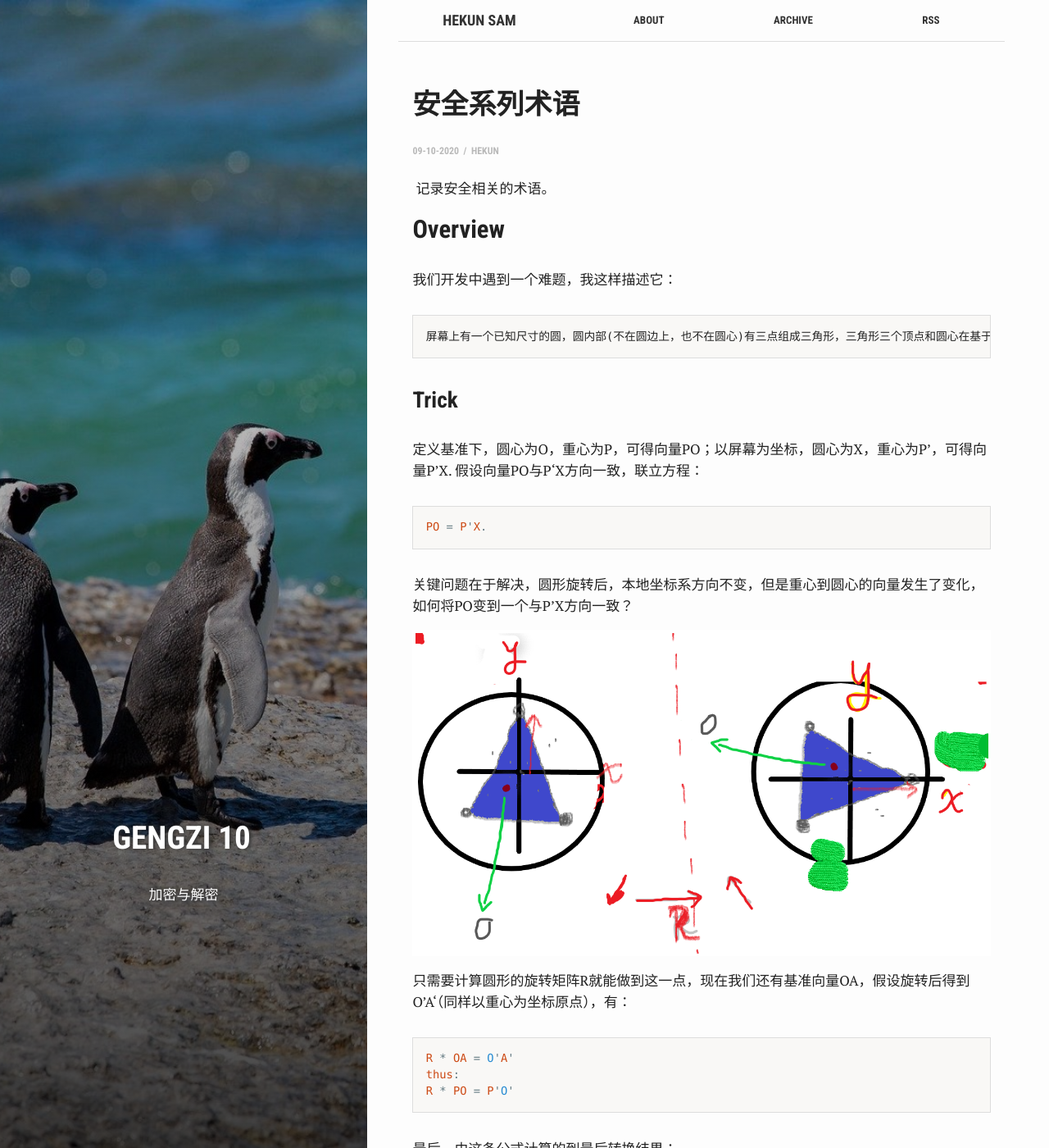
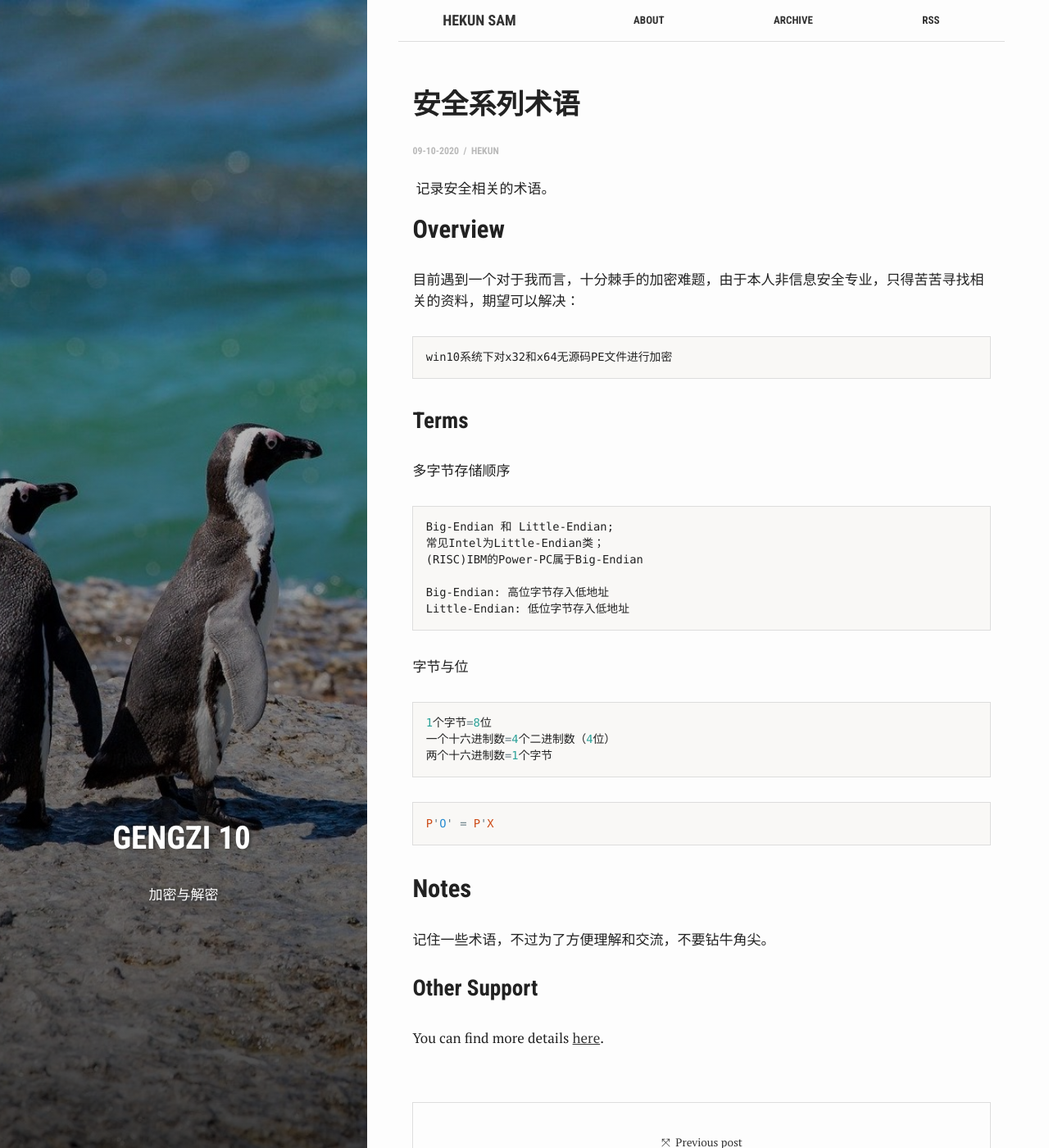
Before and after one commit to yalisandsoso/yalisandsoso.github.io, a Jekyll site: the page built from _posts/2020-10-09-安全系列术语.md, in a window 1280 px wide and 1400 px high. Shown: the whole window at 82% size. Built offline with Jekyll 4.4.1, drawn with Linux system fonts in a browser that asks for light colours; some of the changed text lies outside the part shown.

Commit message:
no message

````diff
--- a/_posts/2020-10-09-安全系列术语.md
+++ b/_posts/2020-10-09-安全系列术语.md
@@ -15,33 +15,34 @@ bg: "african-penguins.jpg"
 
 ## Overview
 
-我们开发中遇到一个难题，我这样描述它：
+目前遇到一个对于我而言，十分棘手的加密难题，由于本人非信息安全专业，只得苦苦寻找相关的资料，期望可以解决：
 
 ```txt
-屏幕上有一个已知尺寸的圆，圆内部(不在圆边上，也不在圆心)有三点组成三角形，三角形三个顶点和圆心在基于重心为原点的坐标系下坐标已知。现在，定义屏幕左上角为(0,0)，右下角为(1,1)，对圆进行旋转、平移的不变形变换，获取三个顶点的屏幕坐标分别为A(ax,ay)、B(bx,by)、C(cx,cy)，要求出圆心此时基于重心的本地坐标以及基于屏幕的全局坐标。
+win10系统下对x32和x64无源码PE文件进行加密
 ```
 
-### Trick
+### Terms
 
-定义基准下，圆心为O，重心为P，可得向量PO；以屏幕为坐标，圆心为X，重心为P'，可得向量P'X. 假设向量PO与P‘X方向一致，联立方程：
+多字节存储顺序
+
+```txt
+Big-Endian 和 Little-Endian;
+常见Intel为Little-Endian类；
+(RISC)IBM的Power-PC属于Big-Endian
+
+Big-Endian: 高位字节存入低地址
+Little-Endian: 低位字节存入低地址
+```
+
+字节与位
 
 ```mathematica
-PO = P'X.
+1个字节=8位
+一个十六进制数=4个二进制数（4位）
+两个十六进制数=1个字节
 ```
 
-关键问题在于解决，圆形旋转后，本地坐标系方向不变，但是重心到圆心的向量发生了变化，如何将PO变到一个与P’X方向一致？
 
-[![2020092701]({{ site.images | relative_url }}/2020092701.png)]({{ site.images | relative_url }}/2020092701.png)
-
-只需要计算圆形的旋转矩阵R就能做到这一点，现在我们还有基准向量OA，假设旋转后得到O'A‘（同样以重心为坐标原点），有：
-
-```mathematica
-R * OA = O'A'
-thus:
-R * PO = P'O'
-```
-
-最后，由这条公式计算的到最后转换结果：
 
 ```mathematica
 P'O' = P'X
@@ -49,10 +50,8 @@ P'O' = P'X
 
 ## Notes
 
-重心与圆心重合，圆形发生旋转，旋转中心为重心，也为圆心；重心偏移圆心，圆形发生旋转，旋转中心为圆心。
-
-等腰三角形为轴对称三角，等边三角形为旋转对称以及轴对称三角。
+记住一些术语，不过为了方便理解和交流，不要钻牛角尖。
 
 ### Other Support
 
-You can find more details [here](https://github.com/yalisandsoso).
+You can find more details [here]( https://ilovefishc.com/ ).
````
